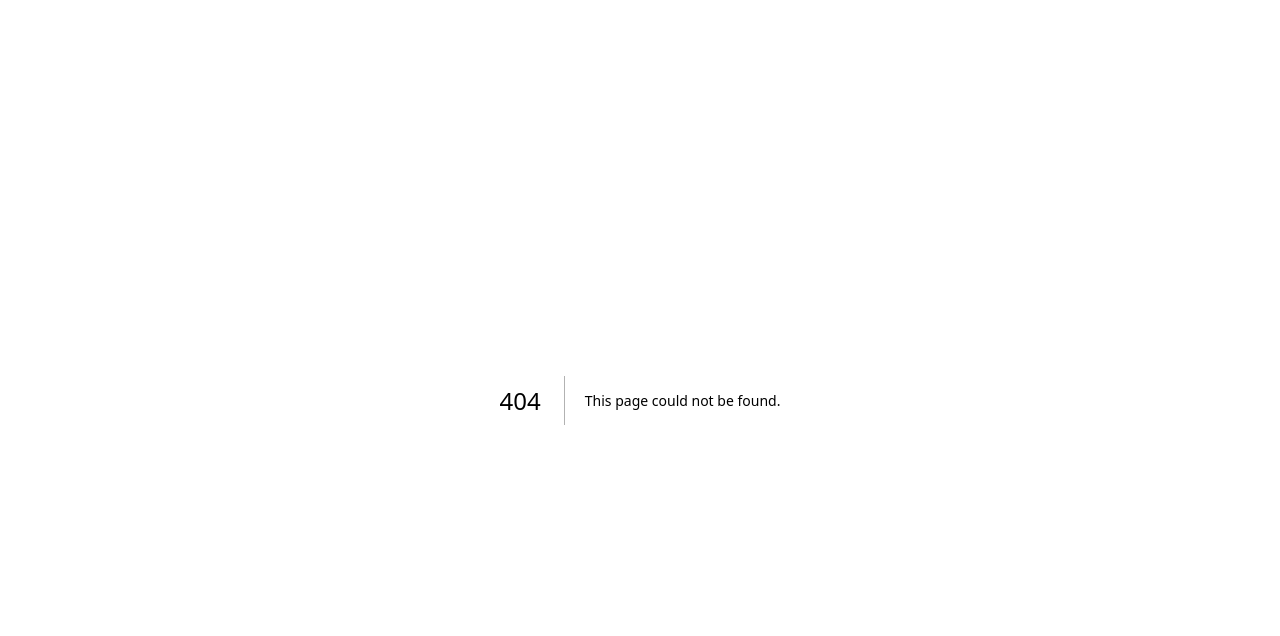
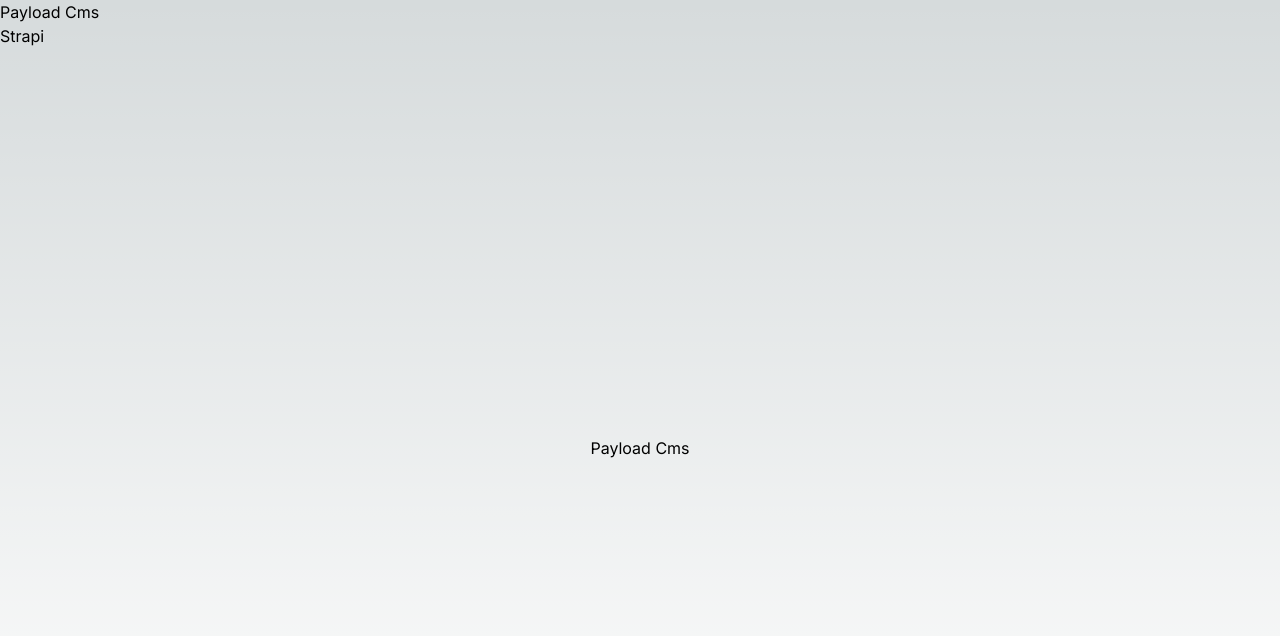
Before and after one commit to inigomarquinez/lab-strapi, a Next.js app in the folder next-app/: page /payloadCms in a window 1280 px wide. Before the commit this address had no page. Shown: the top 636 px of the page. Built offline with nearby package versions, Linux system fonts and the light colour scheme.

Commit message:
feat: add strapi and payloadCms page

```diff
--- a/next-app/app/layout.tsx
+++ b/next-app/app/layout.tsx
@@ -1,6 +1,7 @@
 import type { Metadata } from 'next'
 import { Inter } from 'next/font/google'
 import './globals.css'
+import Link from "next/link";
 
 const inter = Inter({ subsets: ['latin'] })
 
@@ -16,7 +17,17 @@ export default function RootLayout({
 }) {
   return (
     <html lang="en">
-      <body className={inter.className}>{children}</body>
+      <body className={inter.className}>
+      <ul>
+        <li>
+            <Link href="/payloadCms">Payload Cms</Link>
+        </li>
+      <li>
+          <Link href="/strapi">Strapi </Link>
+      </li>
+      </ul>
+      {children}
+      </body>
     </html>
   )
 }
--- /dev/null
+++ b/next-app/app/payloadCms/page.tsx
@@ -0,0 +1,9 @@
+const PayloadCmsPage = () => {
+    return (
+        <div className="flex items-center justify-center max-h-full h-screen">
+            <h1> Payload Cms </h1>
+        </div>
+    )
+}
+
+export default PayloadCmsPage
--- /dev/null
+++ b/next-app/app/strapi/page.tsx
@@ -0,0 +1,9 @@
+const StrapiPage = () => {
+    return (
+        <div className="flex items-center justify-center max-h-full h-screen">
+            <h1> Strapi </h1>
+        </div>
+    )
+}
+
+export default StrapiPage
```
